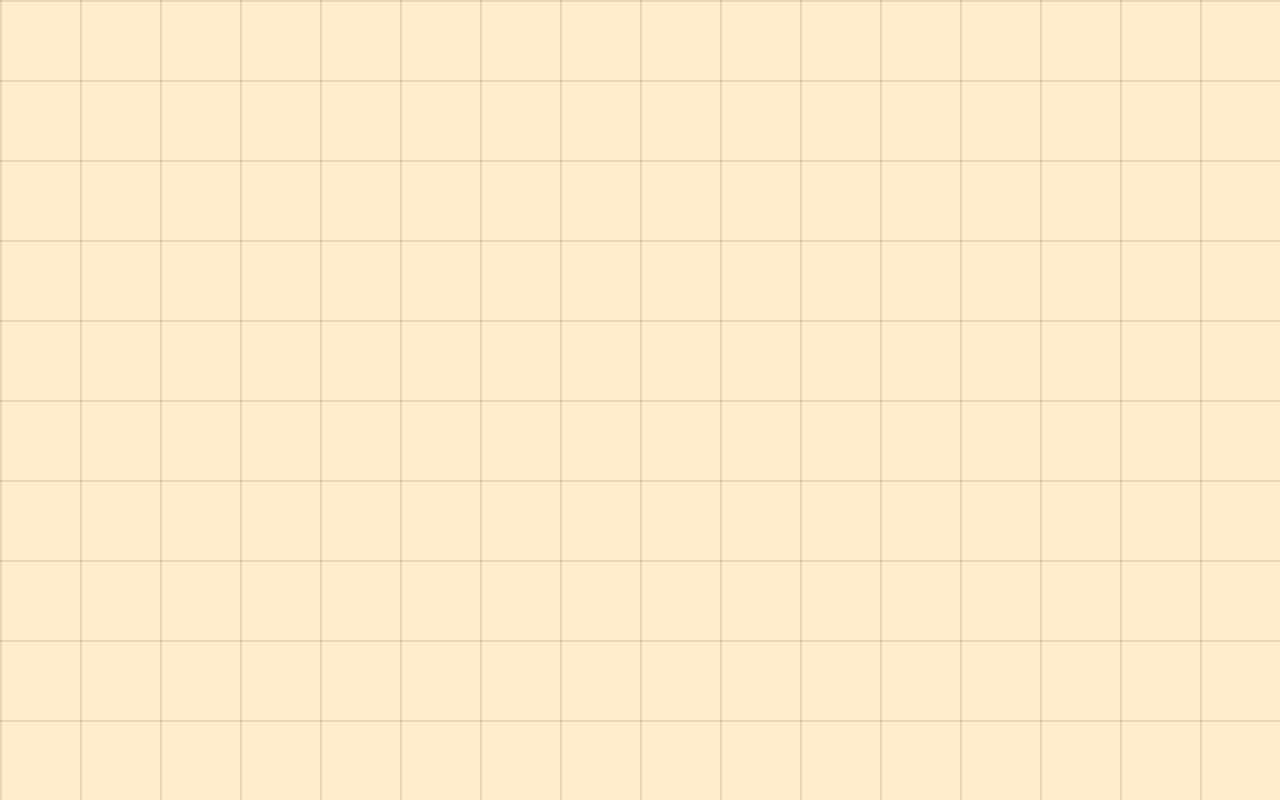
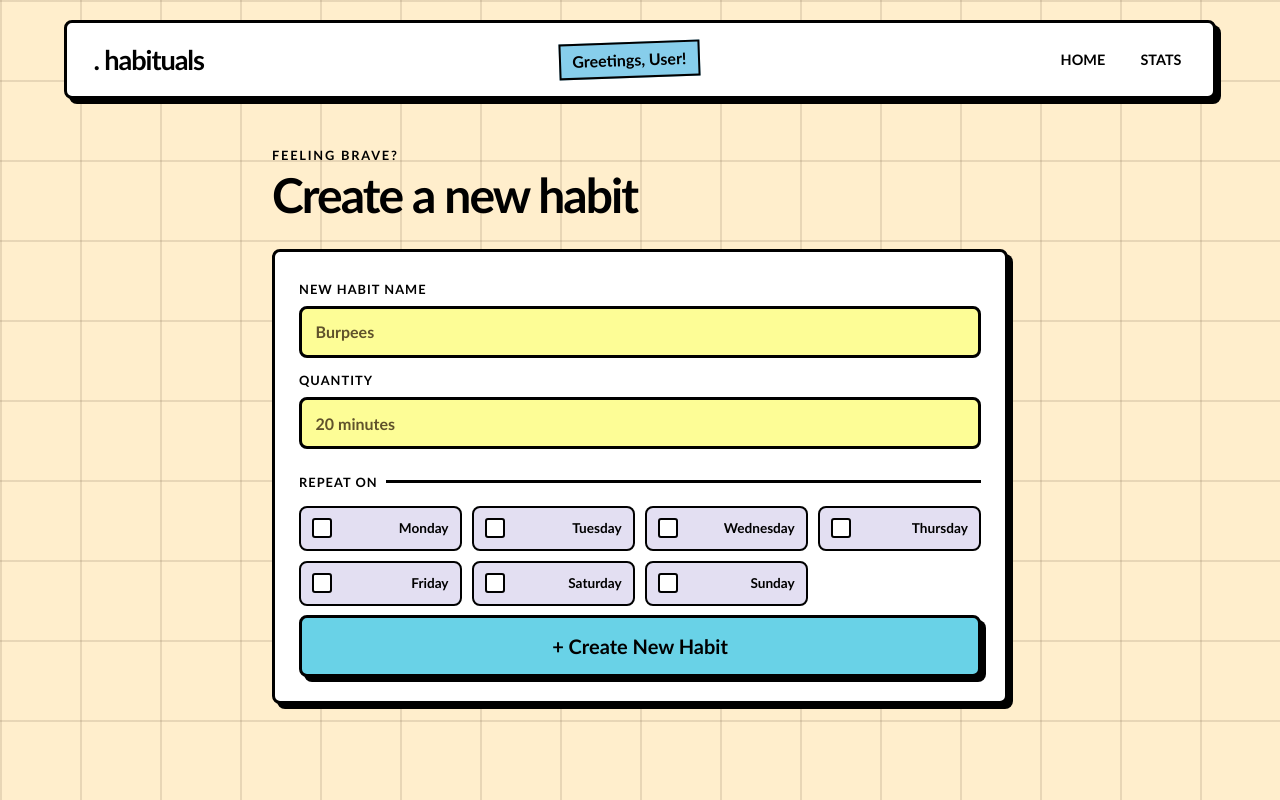
Before and after one commit to penicili/reacthabitracker, a React (Vite) app: page /create in a window 1280 px wide. Before the commit this address had no page. Built offline with nearby package versions, Linux system fonts and the light colour scheme.

Commit message:
feat: create page

```diff
--- a/src/App.jsx
+++ b/src/App.jsx
@@ -1,10 +1,12 @@
 import { Routes, Route } from "react-router";
 import AppLayout from "./layout/AppLayout";
 import Today from "./pages/Today/Today";
+import Create from "./pages/Create/Create";
 function App() {
   return <Routes>
     <Route path="/" element={<AppLayout/>}>
       <Route index element={<Today/>}/>
+      <Route path="create" element={<Create/>}/>
     </Route>
   </Routes>;
 }
--- a/src/index.css
+++ b/src/index.css
@@ -38,6 +38,32 @@ body,
   box-sizing: inherit;
 }
 
+input {
+  color: #000;
+  background: var(--beige-light);
+  border: var(--neo-brutal-border);
+  border-radius: var(--brutal-radius);
+  font: inherit;
+  font-size: 1rem;
+  font-weight: 700;
+  outline: none;
+  transition:
+    background-color 120ms ease,
+    box-shadow 120ms ease,
+    transform 120ms ease;
+}
+
+input::placeholder {
+  color: #5f522b;
+  opacity: 1;
+}
+
+input:focus {
+  background: #fff;
+  box-shadow: 4px 4px var(--magenta);
+  transform: translate(-1px, -1px);
+}
+
 button,
 .neo-brutal-surface {
   border: var(--neo-brutal-border);
@@ -47,6 +73,12 @@ button,
 
 button {
   font: inherit;
+  transition:
+    transform 120ms ease,
+    box-shadow 120ms ease,
+    background-color 120ms ease,
+    color 120ms ease;
+  cursor: pointer;
 }
 
 body {
--- /dev/null
+++ b/src/pages/Create/Create.jsx
@@ -0,0 +1,116 @@
+import styles from "./Create.module.css";
+import { useState } from "react";
+import { useNavigate } from "react-router";
+
+const Create = () => {
+  const navigate = useNavigate();
+
+  const [newHabit, setNewHabit] = useState({
+    name: null,
+    quantity: null,
+    days: [],
+  });
+  const [error, setError] = useState({});
+
+  const daysOfWeek = [
+    "Monday",
+    "Tuesday",
+    "Wednesday",
+    "Thursday",
+    "Friday",
+    "Saturday",
+    "Sunday",
+  ];
+
+  const handleDayChange = (day, checked) => {
+    setNewHabit((prev) => ({
+      ...prev,
+      days: checked ? [...prev.days, day] : prev.days.filter((d) => d !== day),
+    }));
+  };
+
+  const handleSubmit = (event) => {
+    event.preventDefault();
+
+    const validationErrors = {};
+
+    if (!newHabit.name?.trim()) {
+      validationErrors.name = "Habit name is required.";
+    }
+
+    if (!newHabit.quantity?.trim()) {
+      validationErrors.quantity = "Quantity is required.";
+    }
+
+    if (newHabit.days.length === 0) {
+      validationErrors.days = "Select at least one day.";
+    }
+
+    setError(validationErrors);
+
+    if (Object.keys(validationErrors).length > 0) {
+      return;
+    }
+
+    // TODO: Post ke backend/ db lah
+    console.log("Creating new habit:", newHabit);
+    // TODO: Kembali ke halaman home
+    navigate("/");
+  };
+
+  return (
+    <div className={styles.create}>
+      <div className={styles.createHeader}>
+        <p className={styles.eyebrow}>Feeling Brave?</p>
+        <p className={styles.title}>Create a new habit</p>
+      </div>
+      <form className={styles.newHabitForm} onSubmit={handleSubmit}>
+        {error.name && <p className={styles.errorMessage}>{error.name}</p>}
+        <label htmlFor="name">New Habit Name</label>
+        <input
+          type="text"
+          id="name"
+          placeholder="Burpees"
+          onChange={(e) => setNewHabit({ ...newHabit, name: e.target.value })}
+        />
+
+        {error.quantity && (
+          <p className={styles.errorMessage}>{error.quantity}</p>
+        )}
+        <label htmlFor="quantity">Quantity</label>
+        <input
+          type="text"
+          id="quantity"
+          placeholder="20 minutes"
+          onChange={(e) =>
+            setNewHabit({ ...newHabit, quantity: e.target.value })
+          }
+        />
+
+        {error.days && <p className={styles.errorMessage}>{error.days}</p>}
+        <fieldset className={styles.daysFieldset}>
+          <legend className={styles.daysLabel}>Repeat on</legend>
+          <div className={styles.weekDaySelector}>
+            {daysOfWeek.map((day) => (
+              <div key={day} className={styles.eachWeekDay}>
+                <input
+                  id={`${day}Input`}
+                  type="checkbox"
+                  className={styles.weekDay}
+                  onChange={(e) => handleDayChange(day, e.target.checked)}
+                />
+                <label htmlFor={`${day}Input`}>{day}</label>
+              </div>
+            ))}
+          </div>
+        </fieldset>
+
+        <button type="submit" className={styles.submit}>
+          + Create New Habit
+        </button>
+      </form>
+    </div>
+  );
+};
+
+export default Create;
--- /dev/null
+++ b/src/pages/Create/Create.module.css
@@ -0,0 +1,163 @@
+.create {
+  width: min(100%, 46rem);
+  display: flex;
+  flex-direction: column;
+  margin: 2.5rem auto 0;
+}
+
+.createHeader {
+  display: grid;
+  gap: 0.45rem;
+  padding: 0.5rem 0;
+}
+
+.eyebrow,
+.title {
+  margin: 0;
+}
+
+.eyebrow {
+  color: #000;
+  font-size: 0.8rem;
+  font-weight: 800;
+  letter-spacing: 0.14em;
+  text-transform: uppercase;
+}
+
+.title {
+  font-size: clamp(2rem, 5vw, 3rem);
+  font-weight: 900;
+  letter-spacing: -0.04em;
+  line-height: 1.05;
+}
+
+.newHabitForm {
+  display: grid;
+  gap: 0.55rem;
+  margin-top: 1.25rem;
+  padding: 1.5rem;
+  background: #fff;
+  border: var(--neo-brutal-border);
+  border-radius: var(--brutal-radius);
+  box-shadow: var(--neo-brutal-shadow);
+}
+
+.errorMessage {
+  margin: 0.35rem 0 -0.25rem;
+  color: #d00000;
+  font-size: 0.75rem;
+  font-weight: 800;
+}
+
+.newHabitForm > label {
+  margin-top: 0.35rem;
+  font-size: 0.8rem;
+  font-weight: 900;
+  letter-spacing: 0.08em;
+  text-transform: uppercase;
+}
+
+.newHabitForm > input {
+  width: 100%;
+  min-height: 3.25rem;
+  padding: 0.7rem 0.85rem;
+  color: #000;
+}
+
+.daysFieldset {
+  min-width: 0;
+  margin: 1rem 0 0;
+  padding: 1rem 0 0;
+  border: 0;
+  border-top: 3px solid #000;
+}
+
+.daysLabel {
+  padding: 0 0.5rem 0 0;
+  font-size: 0.8rem;
+  font-weight: 900;
+  letter-spacing: 0.08em;
+  text-transform: uppercase;
+}
+
+.weekDaySelector {
+  display: grid;
+  grid-template-columns: repeat(4, minmax(0, 1fr));
+  gap: 0.65rem;
+}
+
+.eachWeekDay {
+  display: flex;
+  align-items: center;
+  justify-content: space-between;
+  gap: 0.5rem;
+  min-width: 0;
+  padding: 0.65rem 0.7rem;
+  background: var(--purple-light);
+  border: 2px solid #000;
+  border-radius: var(--brutal-radius);
+  font-size: 0.85rem;
+  font-weight: 800;
+}
+
+.eachWeekDay label {
+  overflow: hidden;
+  text-overflow: ellipsis;
+  white-space: nowrap;
+}
+
+.weekDay {
+  appearance: none;
+  flex: 0 0 auto;
+  width: 1.25rem;
+  height: 1.25rem;
+  margin: 0;
+  background: #fff;
+  border: 2px solid #000;
+  border-radius: 3px;
+  cursor: pointer;
+}
+
+.weekDay:checked {
+  background: var(--magenta);
+  box-shadow: inset 0 0 0 3px #fff;
+}
+
+.weekDay:focus-visible,
+.newHabitForm > input:focus-visible {
+  outline: 3px solid var(--sky-dark);
+  outline-offset: 3px;
+}
+
+.submit {
+  padding: 1rem;
+  font-size: 1.25rem;
+  font-weight: bold;
+  background-color: var(--sky-dark);
+}
+.submit:hover {
+  color: white;
+  transform: translate(2px, 2px);
+  box-shadow: 1px 1px;
+  background-color: var(--magenta);
+}
+
+.submit:active {
+  background-color: var(--purple-dark);
+  transform: translate(4px, 4px);
+  box-shadow: none;
+}
+
+@media (max-width: 600px) {
+  .create {
+    margin-top: 1rem;
+  }
+
+  .newHabitForm {
+    padding: 1.1rem;
+  }
+
+  .weekDaySelector {
+    grid-template-columns: repeat(2, minmax(0, 1fr));
+  }
+}
--- a/src/pages/Today/Today.jsx
+++ b/src/pages/Today/Today.jsx
@@ -1,7 +1,10 @@
 import styles from "./Today.module.css";
 import { useState } from "react";
+import { useNavigate } from "react-router";
 
 const Today = () => {
+
+  let navigate = useNavigate()
   const [habits, setHabits] = useState([
     {
       id: 1,
@@ -44,6 +47,7 @@ const Today = () => {
 
   const handleAddHabit = () => {
     // TODO: redirect ke halaman add habit
+    navigate('create')
     console.log('Redirect ke halaman add habit')
   }
 
--- a/src/pages/Today/Today.module.css
+++ b/src/pages/Today/Today.module.css
@@ -126,11 +126,6 @@
   font: inherit;
   font-size: 1rem;
   font-weight: 800;
-  cursor: pointer;
-  transition:
-    transform 120ms ease,
-    box-shadow 120ms ease,
-    background-color 120ms ease;
 }
 
 .addHabit:hover {
```
